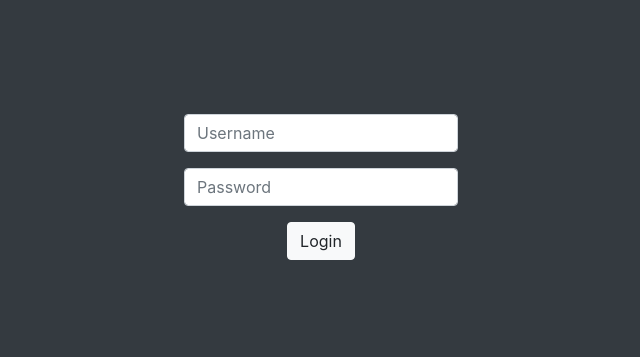
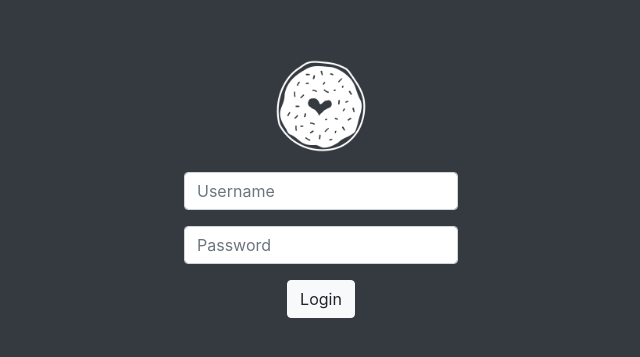
Before and after one commit to kieracarman/donut-ims, a React (Create React App) app in the folder client/: page /login in a window 1280 px wide. Shown: the part 213-570 px from the top of the page, without its empty margins (319-959 px from the left). Built offline with nearby package versions, Linux system fonts and the light colour scheme.

Commit message:
Add logo to login page

```diff
--- a/client/src/components/auth/Login.js
+++ b/client/src/components/auth/Login.js
@@ -3,6 +3,8 @@ import PropTypes from 'prop-types';
 import { connect } from 'react-redux';
 import { loginUser } from '../../actions/authActions';
 import classnames from 'classnames';
+
+import logo from '../../Logo.png';
 
 class Login extends Component {
   constructor() {
@@ -56,6 +58,9 @@ class Login extends Component {
         <div className='row justify-content-center align-items-center text-center' style={{height: '100vh'}}>
           <div className=''>
             <form noValidate onSubmit={this.onSubmit}>
+              <div className='form-group'>
+                <img src={logo} width='100' height='100' alt='Logo' />
+              </div>
               <div className='form-group'>
                 <input
                   onChange={this.onChange}
```
